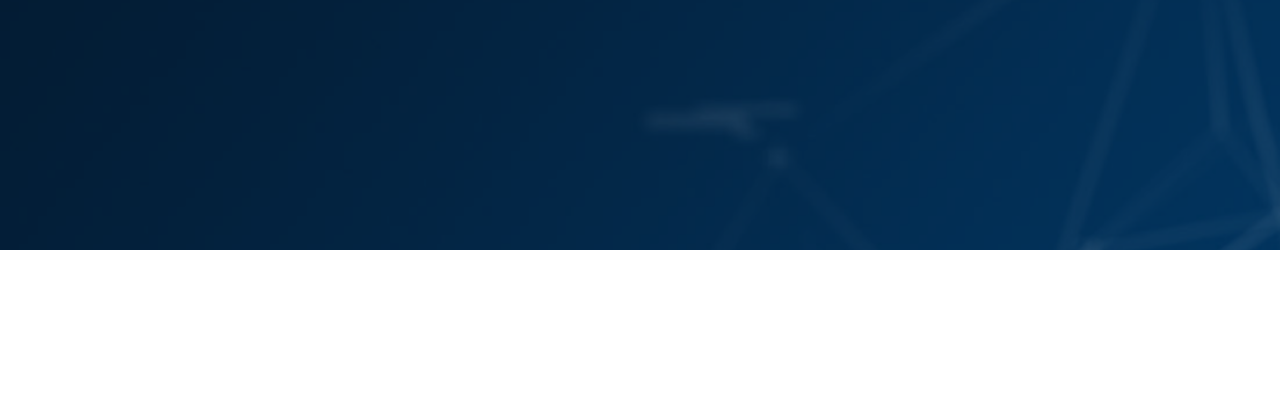
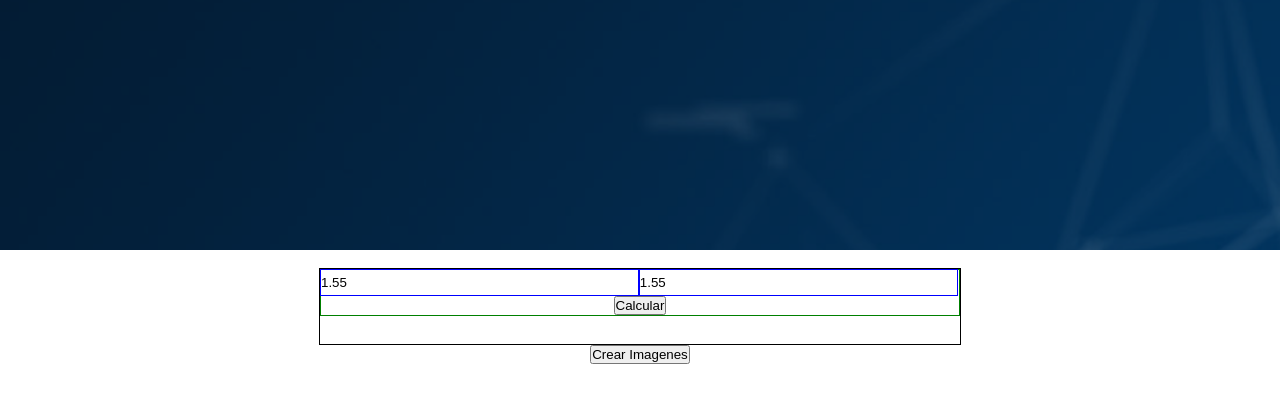
Before and after one commit to itsjosedo/CallesGomez_25032026, a plain HTML site: page index.html in a window 1280 px wide. Drawn offline with Linux system fonts and the light colour scheme.

Commit message:
Finalizacion de practica

```diff
--- a/css/style.css
+++ b/css/style.css
@@ -18,3 +18,30 @@
 #mensajito{
     display: none;
 }
+
+#sumatoria{
+
+    margin: auto;
+    width: 50%;
+    height: 75px;
+    border: 1px solid black;
+}
+
+#primer_sumando, #segundo_sumando
+{
+    width: 49.5%;
+    height: 25px;
+    float: left;
+    border: 1px solid blue;
+}
+
+#resultado{
+    align-items: center;
+    text-align: center;
+    border: 1px solid green;
+}
+
+#btn_crear_elemento{
+    display: block;
+    margin: auto;
+}
--- a/index.html
+++ b/index.html
@@ -21,6 +21,25 @@
             <p data-identificador="Submensaje3">Hola, este es el tercero parrafo dentro del div</p>
         </div>
 
+        <br>
+
+        <div id="sumatoria">
+            <input type="number" name="primer_sumando" id="primer_sumando" value="1.55" max="10" min="0" step="0.01"/>
+            <input type="number" name="segundo_sumando" id="segundo_sumando" value="1.55" max="10" min="0" step="0.01"/>
+
+            <div id="resultado">
+                <button onclick="calcular('primer_sumando', 'segundo_sumando', 'salida');">Calcular</button>
+                <output id="salida"></output>
+            </div>
+        </div>
+
+        <button id="btn_crear_elemento" onclick="crearElemento();">Crear Imagenes</button>
+
+
+        <div id="lienzo">
+
+        </div>
+
         <script src="js/scripts.js"></script>
     </body>
 </html>
--- a/js/scripts.js
+++ b/js/scripts.js
@@ -55,3 +55,37 @@ console.log("Su pantalla posse: " + width + " pixeles de ancho y " + height+ " p
 console.log("window.screen.width: " + window.screen.width + " px "+ "window.screen.height: " + window.screen.height + " px")
 console.log("window.screen.availWidth: " + window.screen.availWidth + " px "+ "window.screen.availHeight: " + window.screen.availHeight + " px")
 console.log("window.body.clientWidth: " + document.body.clientWidth + " px "+ "window.body.clientHeight: " + document.body.clientHeight + " px")
+
+function calcular(n1, n2, salida){
+    primerSumando = document.getElementById(n1);
+    segundoSumando = document.getElementById(n2);
+
+    let calculo = (parseFloat(primerSumando.value) + parseFloat(segundoSumando.value));
+
+    document.getElementById(salida).innerHTML = calculo;
+}
+
+function crearElemento(url = null){
+    if(url !== null)
+    {
+        url = url;
+    }
+    else{
+        url = "https://as2.ftcdn.net/jpg/01/09/00/83/220_F_109008395_OQDupHMza1V6CNOzrJwWAKlaktT4IsEW.jpg";
+    }
+
+    let objetoimagen = document.createElement("img");
+
+    objetoimagen.id = "imagencreada"
+    objetoimagen.src = url;
+    objetoimagen.title = "Control de videojuego";
+    objetoimagen.width = 220;
+    objetoimagen.height = 165;
+    objetoimagen.addEventListener('click', function(){
+        objetoimagen.src = "https://encrypted-tbn0.gstatic.com/imagenes?q=tbn:ANd9GcTkU5595AC-bbsoPF-Ik0WzUbVj9rnAbs9lkw&s";
+        objetoimagen.width = 225;
+        objetoimagen.height = 225;
+    });
+
+    document.getElementById('lienzo').appendChild(objetoimagen);
+}
```
